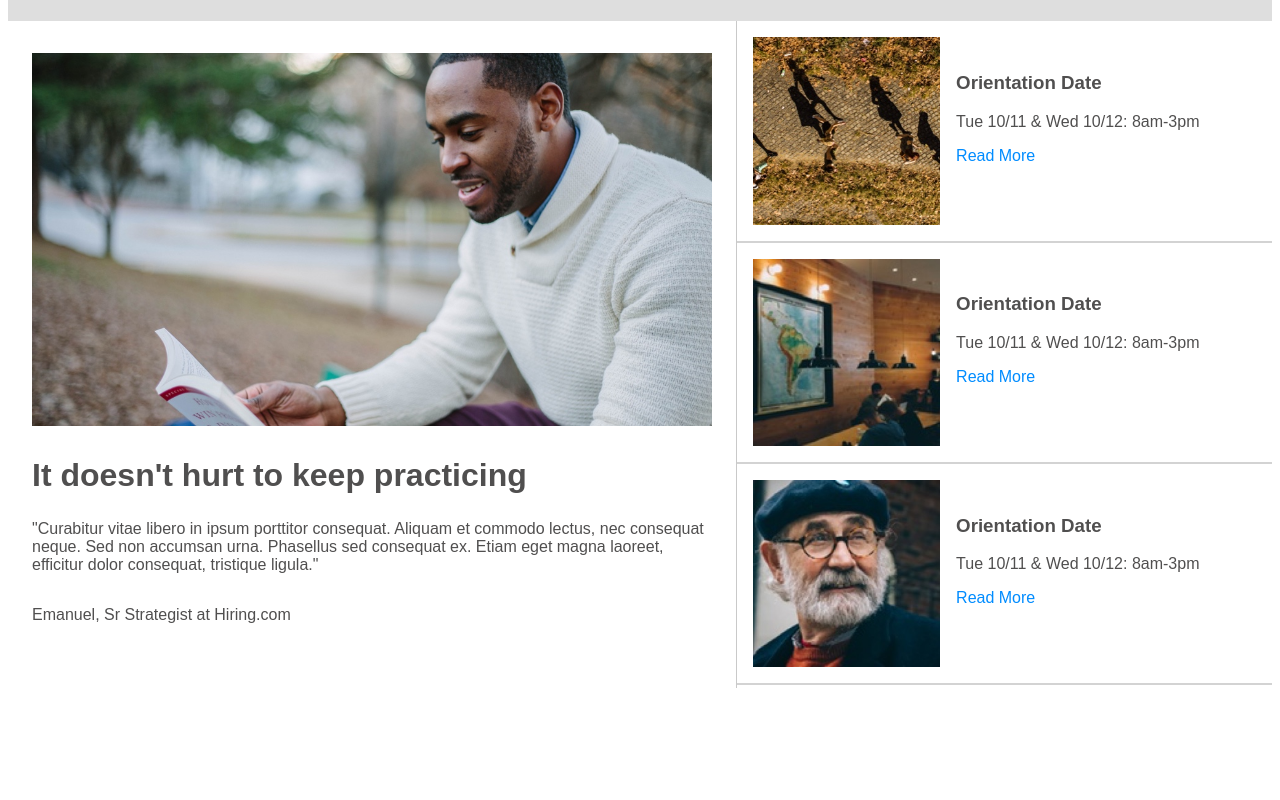
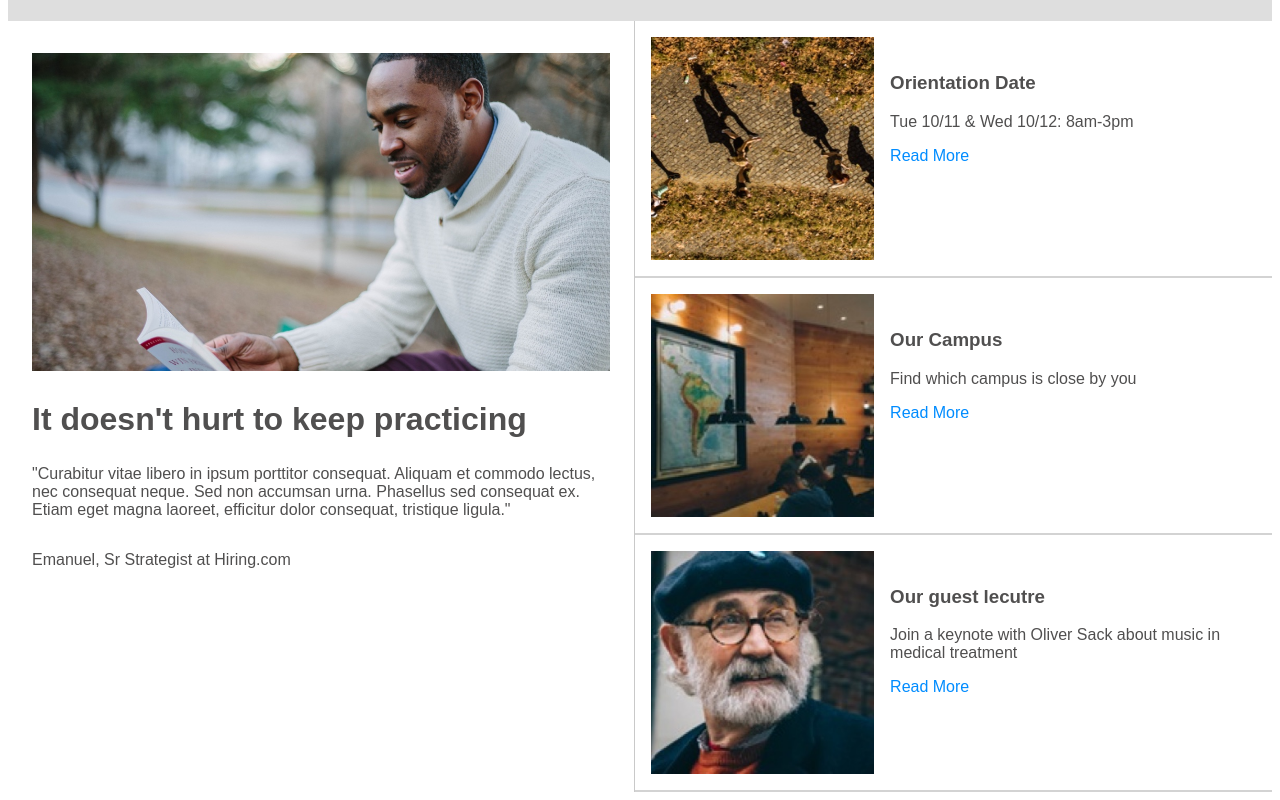
Before and after one commit to lvaldi04/colmar_academy, a plain HTML site: page index.html in a window 1280 px wide. Shown: the part 654-1454 px from the top of the page. Before the commit the page ends 1350 px from the top, so only its background shows below. Drawn offline with Linux system fonts and the light colour scheme.

Commit message:
Info Section Update

```diff
--- a/index.html
+++ b/index.html
@@ -55,25 +55,27 @@
       </div>
 
       <div class="card">
-        <img id="sideimg1" src="./images/information-campus.jpg" alt="orientation">
+        <img id="sideimg1" src="./images/information-campus.jpg" alt="campus">
           <div class="container">
-            <h3>Orientation Date</h3>
-            <p>Tue 10/11 & Wed 10/12: 8am-3pm</p>
+            <h3>Our Campus</h3>
+            <p>Find which campus is close by you</p>
             <a href="#">Read More</a>
           </div>
       </div>
 
       <div class="card">
-        <img id="sideimg1" src="./images/information-guest-lecture.jpg" alt="orientation">
+        <img id="sideimg1" src="./images/information-guest-lecture.jpg" alt="guest-lecture">
           <div class="container">
-            <h3>Orientation Date</h3>
-            <p>Tue 10/11 & Wed 10/12: 8am-3pm</p>
+            <h3>Our guest lecutre</h3>
+            <p>Join a keynote with Oliver Sack about music in medical treatment</p>
             <a href="#">Read More</a>
           </div>
       </div>
 
     </div>
 </div>
+<div>
 
+</div>
 </body>
 </html>
--- a/style.css
+++ b/style.css
@@ -5,6 +5,7 @@ html{
     font-weight: normal;
     overflow: auto;
 }
+
 
 header{
     display: flex;
@@ -117,6 +118,7 @@ justify-content: space-evenly;
     display: flex;
     border-bottom: 2px solid lightgray;
     color: rgb(80, 79, 79);
+
 }
 
 .card:hover{
```
